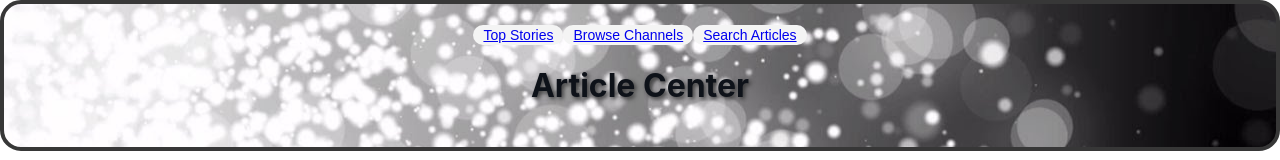
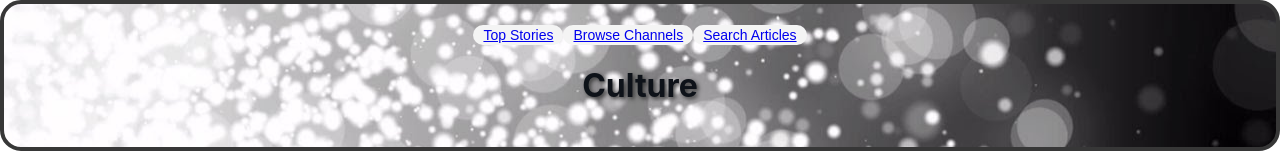
Before and after one commit to Wali89/articles-center, a React (Create React App) app in the folder client/: page /search/1 in a window 1280 px wide. Shown: the top 160 px of the page. Built offline with nearby package versions, Linux system fonts and the light colour scheme; no server answers.

Commit message:
changed title

```diff
--- a/client/src/components/navbar.js
+++ b/client/src/components/navbar.js
@@ -14,7 +14,7 @@ const Navbar = () => {
             <button className="button"><Link to="/" id="TopStories-link" className="item"> Top Stories </Link></button>
             <button className="button"><Link to="/channels"> Browse Channels </Link></button>
             <button className="button"><Link to="/search">Search Articles</Link></button>
-            <h1 id="title" className="title">Article Center</h1>
+            <h1 id="title" className="title">Culture</h1>
           </div>
         </div>
         <div className="ui hidden divider"></div>
```
